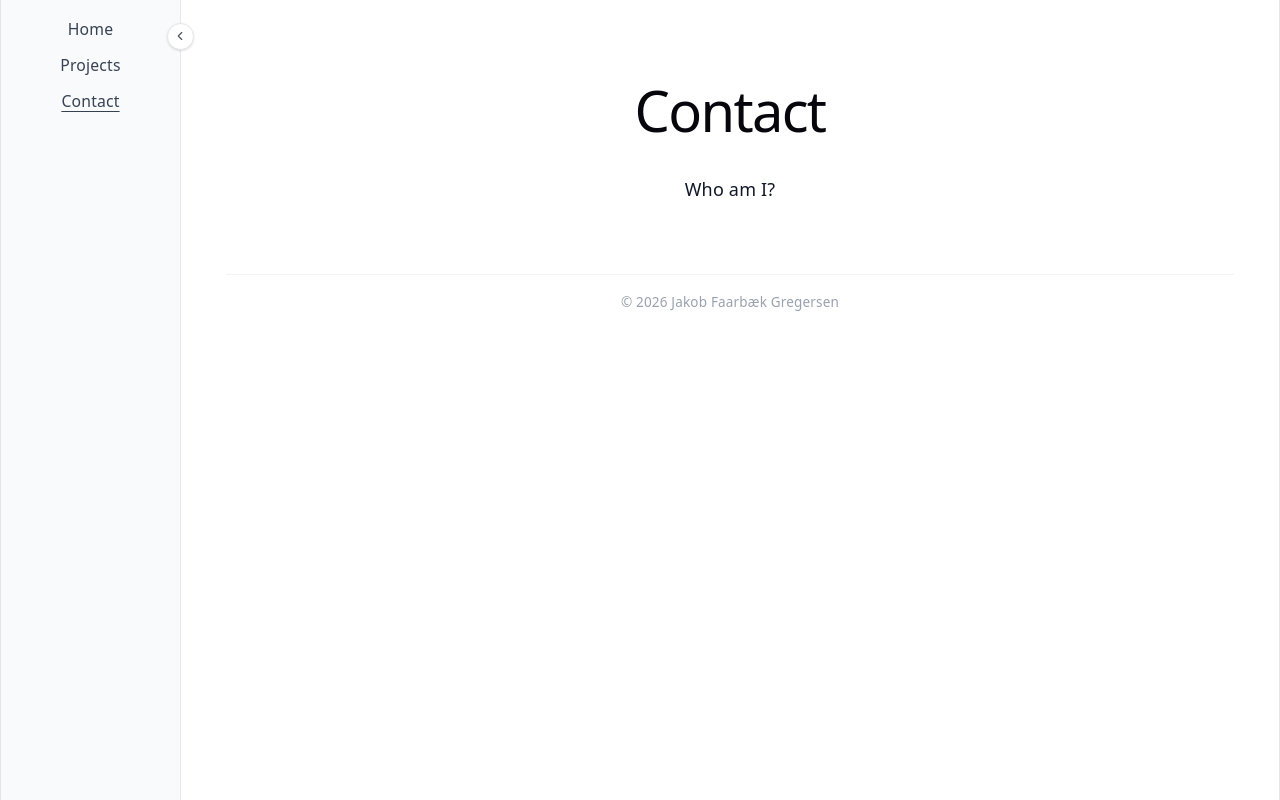
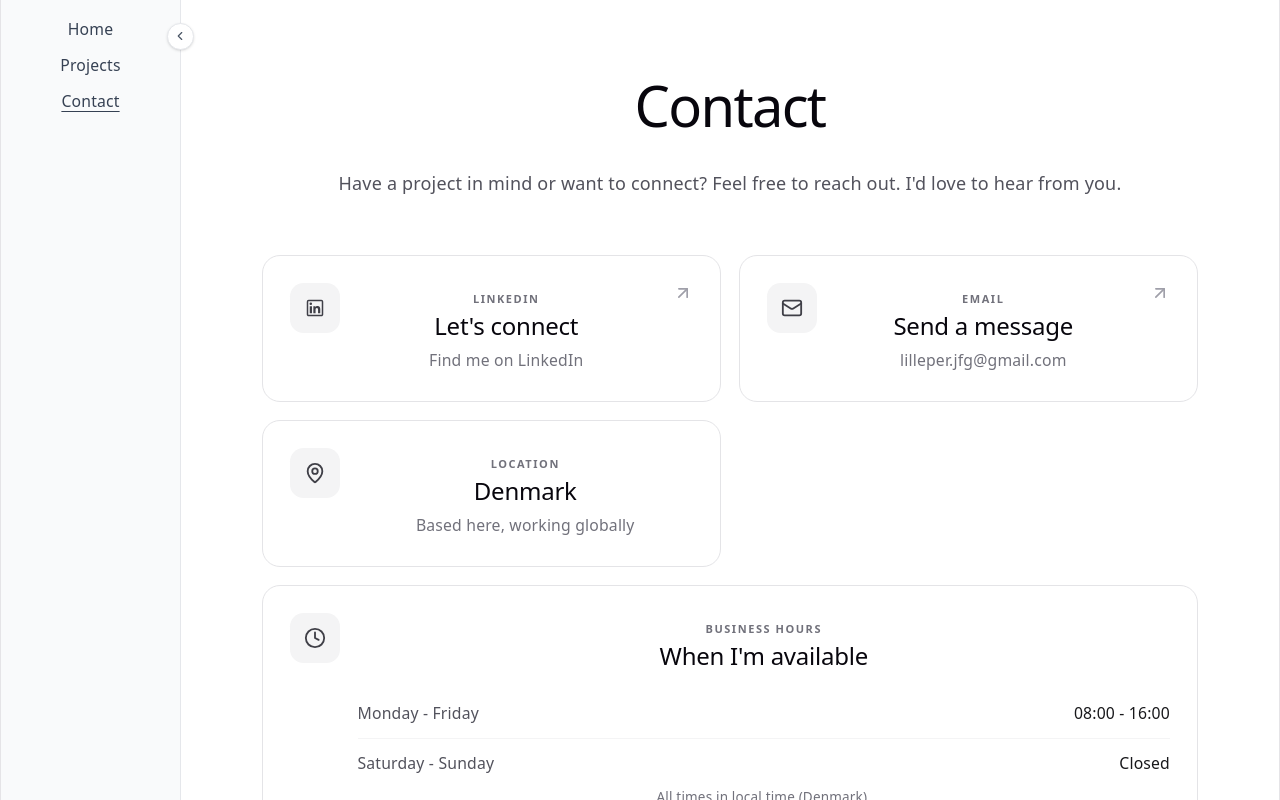
Before and after one commit to JakobFaarGreg/JakobFaarGreg.github.io, a React (Vite) app: page /#/contact in a window 1280 px wide. Shown: the top 800 px of the page. Built offline with nearby package versions, Linux system fonts and the light colour scheme.

Commit message:
feat: contact page

```diff
--- a/package.json
+++ b/package.json
@@ -12,6 +12,7 @@
   },
   "dependencies": {
     "@tailwindcss/vite": "^4.3.3",
+    "framer-motion": "^14.6.0",
     "lucide-react": "^1.61.0",
     "react": "^19.3.1",
     "react-dom": "^19.3.1",
--- a/src/components/projects/ProjectCard.jsx
+++ b/src/components/projects/ProjectCard.jsx
@@ -82,6 +82,7 @@ export function ProjectCard({ project, index }) {
                     </ul>
                 ) : null}
 
+                <StatusBadge status={statusConfig[project.status]} />
                 <RouterLink
                     to={project.href}
                     className="inline-flex items-center gap-2 text-sm font-medium text-neutral-900 transition-colors hover:text-neutral-500 dark:text-neutral-100 dark:hover:text-neutral-400"
@@ -93,7 +94,6 @@ export function ProjectCard({ project, index }) {
                         aria-hidden="true"
                     />
                 </RouterLink>
-                <StatusBadge status={statusConfig[project.status]} />
             </div>
         </article>
     );
--- a/src/pages/Contact.jsx
+++ b/src/pages/Contact.jsx
@@ -1,8 +1,175 @@
+import { Mail, Clock, MapPin, ArrowUpRight } from "lucide-react";
+
+const contactInfo = {
+    linkedin: "https://linkedin.com/in/jakob-faarb%C3%A6k-gregersen",
+    email: "lilleper.jfg@gmail.com",
+    country: "Denmark",
+    businessHours: [
+        { day: "Monday - Friday", hours: "08:00 - 16:00" },
+        { day: "Saturday - Sunday", hours: "Closed" },
+    ],
+};
+
+const LinkedinIcon = (props) => (
+    <svg
+        xmlns="http://www.w3.org/2000/svg"
+        width="24"
+        height="24"
+        viewBox="0 0 32 32"
+        fill="currentColor"
+        aria-hidden="true"
+        {...props}
+    >
+        <path d="M7.5 5A2.52 2.52 0 0 0 5 7.5v17C5 25.867 6.133 27 7.5 27h17c1.367 0 2.5-1.133 2.5-2.5v-17C27 6.133 25.867 5 24.5 5zm0 2h17c.285 0 .5.215.5.5v17a.49.49 0 0 1-.5.5h-17a.49.49 0 0 1-.5-.5v-17c0-.285.215-.5.5-.5m2.938 1.719a1.719 1.719 0 1 0 0 3.437a1.719 1.719 0 0 0 0-3.437m9.03 4.562c-1.433 0-2.386.785-2.78 1.531h-.063V13.5h-2.813V23h2.938v-4.688c0-1.238.246-2.437 1.781-2.437c1.512 0 1.532 1.398 1.532 2.5V23H23v-5.219c0-2.554-.543-4.5-3.531-4.5zM9 13.5V23h2.969v-9.5z" />
+    </svg>
+);
+
+const cardClass =
+    "group flex min-w-0 items-start gap-4 rounded-2xl border border-zinc-200 bg-white p-6 transition-all duration-200 hover:-translate-y-1 hover:border-zinc-300 hover:shadow-sm dark:border-zinc-800 dark:bg-zinc-900 dark:hover:border-zinc-700";
+
+const iconClass =
+    "flex size-11 shrink-0 items-center justify-center rounded-xl bg-zinc-100 text-zinc-700 dark:bg-zinc-800 dark:text-zinc-200";
+
+const labelClass =
+    "text-[11px] font-bold tracking-[0.14em] text-zinc-500 dark:text-zinc-400";
+
+const headingClass =
+    "mt-3 text-lg font-semibold tracking-tight text-zinc-900 dark:text-zinc-100";
+
+const descriptionClass =
+    "mt-1.5 break-words text-sm leading-relaxed text-zinc-500 dark:text-zinc-400";
+
 export default function Contact() {
     return (
-        <>
-            <h1 className="text-3xl font-bold">Contact</h1>
-            <p className="mt-4">Who am I?</p>
-        </>
-    )
+        <main className="min-h-screen px-5 pb-12 text-zinc-900 dark:text-zinc-100 sm:px-8">
+            <section className="mx-auto max-w-4xl">
+                <header>
+                    <h1 className="mt-4 text-5xl font-semibold tracking-[-0.06em] sm:text-7xl">
+                        Contact
+                    </h1>
+
+                    <p className="mt-6 text-base leading-8 text-zinc-600 dark:text-zinc-400">
+                        Have a project in mind or want to connect?
+                        Feel free to reach out. I'd love to hear from you.
+                    </p>
+                </header>
+
+                <div className="mt-12 grid grid-cols-1 gap-4 sm:grid-cols-2">
+                    {/* LinkedIn */}
+                    <a
+                        className={`${cardClass} focus-visible:outline-none focus-visible:ring-2 focus-visible:ring-emerald-500 focus-visible:ring-offset-2 dark:focus-visible:ring-offset-zinc-950`}
+                        href={contactInfo.linkedin}
+                        target="_blank"
+                        rel="noopener noreferrer"
+                        aria-label="Connect with me on LinkedIn (opens in a new tab)"
+                    >
+                        <div className={iconClass}>
+                            <LinkedinIcon />
+                        </div>
+
+                        <div className="min-w-0 flex-1">
+                            <span className={labelClass}>LINKEDIN</span>
+                            <h2 className={headingClass}>Let's connect</h2>
+                            <p className={descriptionClass}>
+                                Find me on LinkedIn
+                            </p>
+                        </div>
+
+                        <ArrowUpRight
+                            size={20}
+                            className="shrink-0 text-zinc-400 transition-transform group-hover:-translate-y-0.5 group-hover:translate-x-0.5"
+                        />
+                    </a>
+
+                    {/* Email */}
+                    <a
+                        className={`${cardClass} focus-visible:outline-none focus-visible:ring-2 focus-visible:ring-emerald-500 focus-visible:ring-offset-2 dark:focus-visible:ring-offset-zinc-950`}
+                        href={`mailto:${contactInfo.email}`}
+                        aria-label={`Send an email to ${contactInfo.email}`}
+                    >
+                        <div className={iconClass}>
+                            <Mail size={22} />
+                        </div>
+
+                        <div className="min-w-0 flex-1">
+                            <span className={labelClass}>EMAIL</span>
+                            <h2 className={headingClass}>Send a message</h2>
+                            <p className={descriptionClass}>
+                                {contactInfo.email}
+                            </p>
+                        </div>
+
+                        <ArrowUpRight
+                            size={20}
+                            className="shrink-0 text-zinc-400 transition-transform group-hover:-translate-y-0.5 group-hover:translate-x-0.5"
+                        />
+                    </a>
+
+                    {/* Location */}
+                    <div className={cardClass}>
+                        <div className={iconClass}>
+                            <MapPin size={22} />
+                        </div>
+
+                        <div className="min-w-0 flex-1">
+                            <span className={labelClass}>LOCATION</span>
+                            <h2 className={headingClass}>
+                                {contactInfo.country}
+                            </h2>
+                            <p className={descriptionClass}>
+                                Based here, working globally
+                            </p>
+                        </div>
+                    </div>
+
+                    {/* Business hours */}
+                    <div className={`${cardClass} sm:col-span-2`}>
+                        <div className={iconClass}>
+                            <Clock size={22} />
+                        </div>
+
+                        <div className="min-w-0 flex-1">
+                            <span className={labelClass}>BUSINESS HOURS</span>
+                            <h2 className={headingClass}>
+                                When I'm available
+                            </h2>
+
+                            <div className="mt-4 divide-y divide-zinc-100 dark:divide-zinc-800">
+                                {contactInfo.businessHours.map((item) => (
+                                    <div
+                                        className="flex items-center justify-between gap-4 py-3 text-sm"
+                                        key={item.day}
+                                    >
+                                        <span className="text-zinc-600 dark:text-zinc-300">
+                                            {item.day}
+                                        </span>
+                                        <span className="shrink-0 text-right text-zinc-900 dark:text-zinc-100">
+                                            {item.hours}
+                                        </span>
+                                    </div>
+                                ))}
+                            </div>
+
+                            <p className="mt-3 text-xs text-zinc-500 dark:text-zinc-400">
+                                All times in local time (Denmark).
+                            </p>
+                        </div>
+                    </div>
+                </div>
+
+                <footer className="mt-8 flex items-center justify-between gap-4 border-t border-zinc-200 pt-6 text-sm dark:border-zinc-800">
+                    <span className="text-zinc-500 dark:text-zinc-400">
+                        Have a great day.
+                    </span>
+
+                    <a
+                        className="font-medium text-zinc-800 transition-colors hover:text-emerald-600 focus-visible:rounded-sm focus-visible:outline-none focus-visible:ring-2 focus-visible:ring-emerald-500 dark:text-zinc-200 dark:hover:text-emerald-400"
+                        href={`mailto:${contactInfo.email}`}
+                    >
+                        Say hello ↗
+                    </a>
+                </footer>
+            </section>
+        </main>
+    );
 }
--- a/src/pages/Projects.jsx
+++ b/src/pages/Projects.jsx
@@ -5,7 +5,7 @@ export default function Projects() {
     return (
         <>
             <h1 className="text-3xl font-bold">Projects</h1>
-            <p className="mt-4">What projects are there?</p>
+            <p className="mt-4">Here's a list of highlighted projects</p>
             <ProjectsList projects={projects} />
         </>
     )
```
Also changed, not shown: 1 other file (tests, documents, lock files or other folders).
